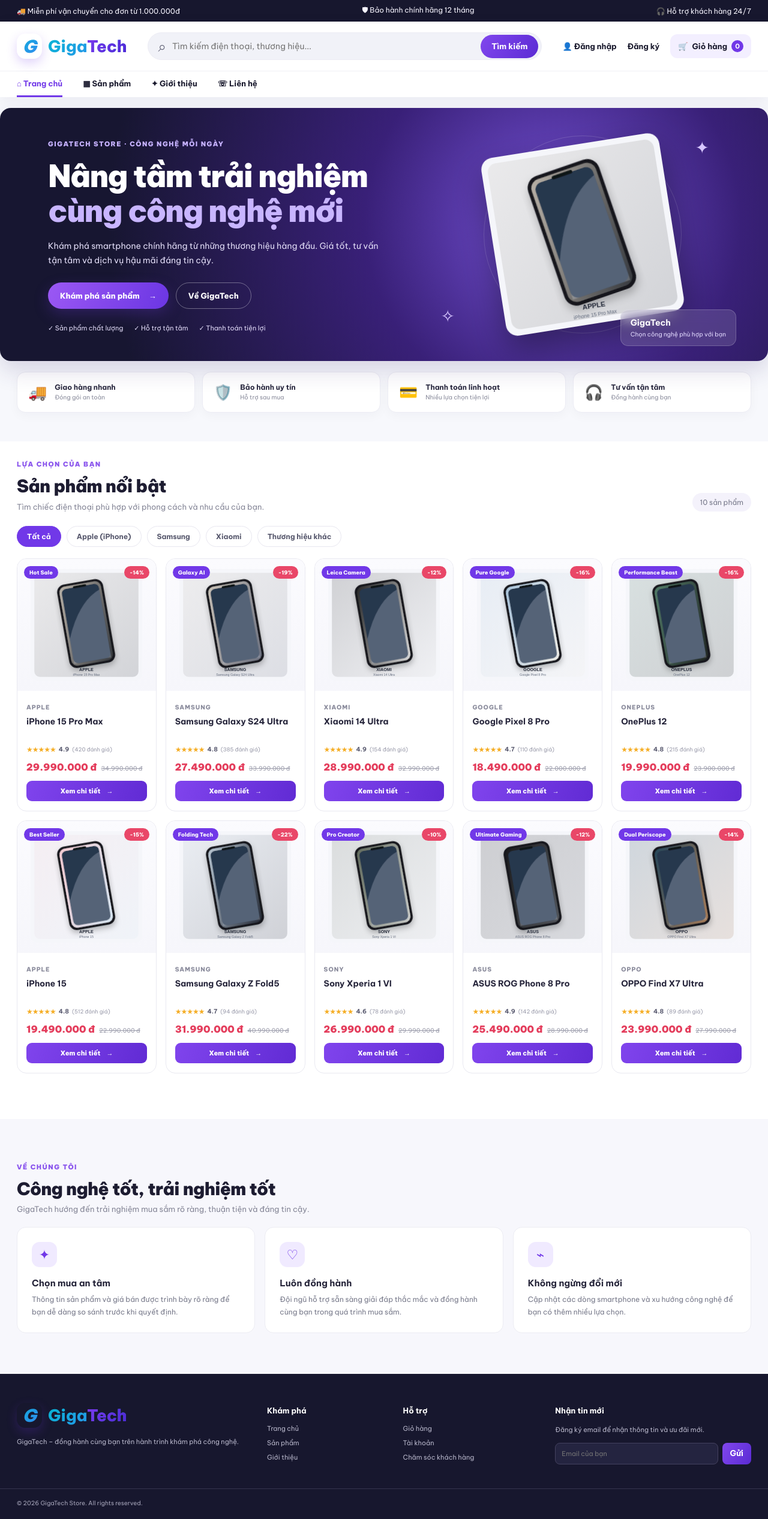
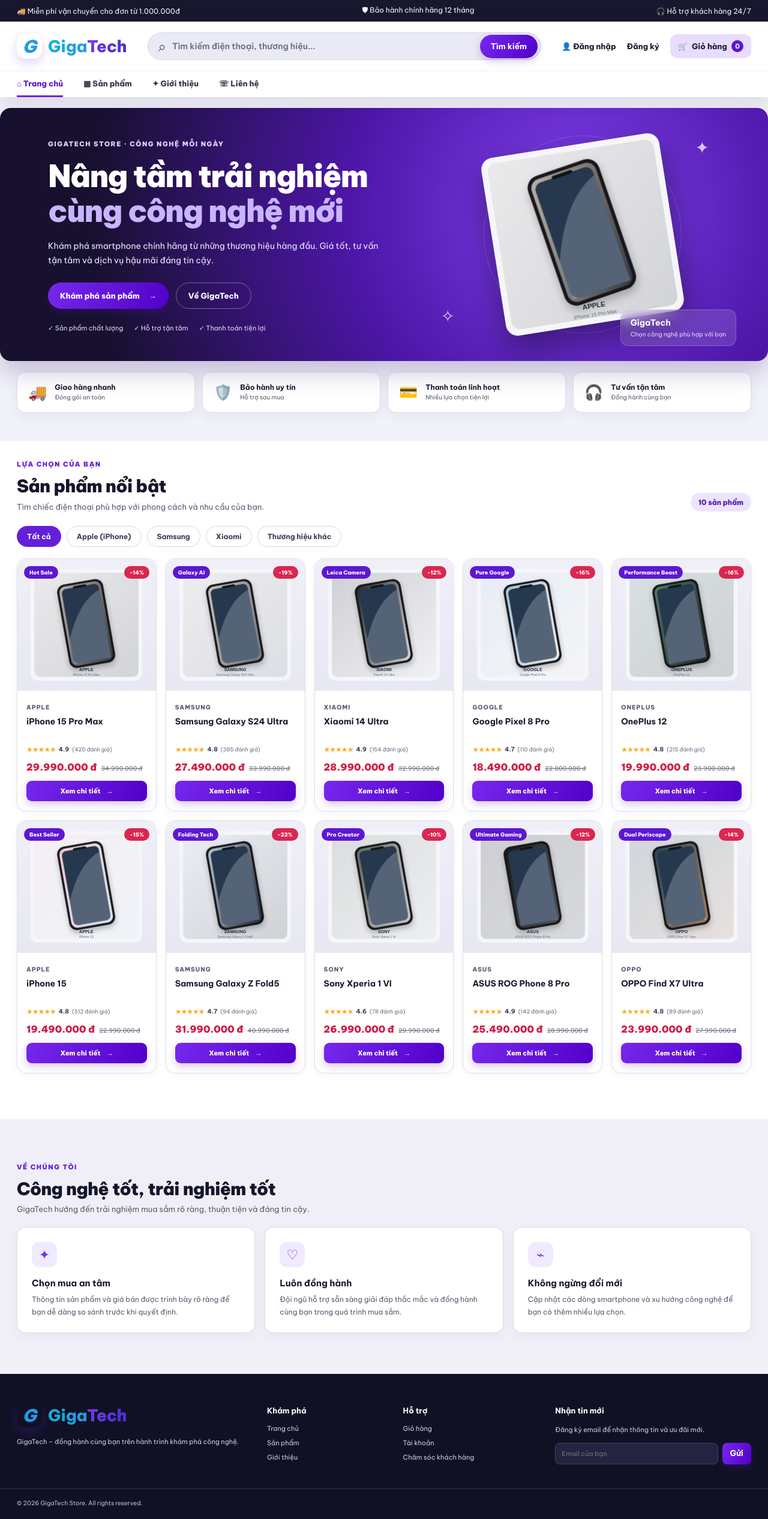
Before and after one commit to taizzz23/test1, a Flask app: page / in a window 1280 px wide. Shown: the whole page at 60% size. Run offline with Flask 3, Linux system fonts and the light colour scheme.

Commit message:
Improve storefront color contrast and notification styling

```diff
--- a/static/style.css
+++ b/static/style.css
@@ -1778,3 +1778,85 @@ body.storefront-page .modal-content a{color:inherit}
 @media(max-width:1100px){.store-product-grid{grid-template-columns:repeat(3,minmax(0,1fr))}.store-header-main{gap:18px}.store-actions{gap:10px}}
 @media(max-width:760px){body.storefront-page .container{padding-left:17px;padding-right:17px}.top-strip-inner{justify-content:center;min-height:32px}.top-strip-inner span:nth-child(2),.top-strip-inner span:nth-child(3){display:none}.store-header-main{grid-template-columns:1fr auto;gap:10px;padding-top:12px;padding-bottom:12px}.store-logo{font-size:23px}.store-search{grid-column:1/-1;grid-row:2;height:42px}.store-actions{gap:10px}.store-actions a span{display:none}.store-actions a{font-size:17px}.store-nav-inner{gap:23px;overflow:auto}.store-nav a{white-space:nowrap;font-size:11px}.store-hero{grid-template-columns:1fr;margin-top:12px}.store-hero-copy{padding:35px 25px 8px}.store-hero h1{font-size:35px}.store-hero-visual{min-height:220px}.hero-phone-image{height:205px}.hero-orbit{width:220px;height:220px}.orbit-two{width:165px;height:165px}.hero-floating-card{right:12px;bottom:12px}.store-benefits{gap:9px}.store-benefits span{font-size:9px}.store-trust{grid-template-columns:repeat(2,1fr);margin-bottom:30px}.store-trust>div{padding:12px}.store-product-grid{grid-template-columns:repeat(2,minmax(0,1fr));gap:10px}.store-product-photo{height:170px;padding:10px}.store-product-image{max-height:150px}.store-product-info{padding:12px}.store-product-info h3{font-size:12px;min-height:36px}.store-product-price strong{font-size:13px}.store-section-heading h2{font-size:24px}.store-about-grid{grid-template-columns:1fr}.store-footer-grid{grid-template-columns:1fr 1fr;gap:22px}}
 @media(max-width:420px){.store-product-photo{height:145px}.store-product-image{max-height:128px}.store-product-info h3{font-size:11px}.store-product-rating small{display:none}.store-product-price del{font-size:9px}.store-footer-grid{grid-template-columns:1fr}.store-actions{gap:7px}}
+
+
+/* ===== Higher contrast / vivid GigaTech storefront ===== */
+body.storefront-page {
+  --store-purple: #6420d8;
+  --store-purple-dark: #4b12b8;
+  --store-ink: #111326;
+  --store-muted: #555b70;
+  background: #f2f3f9;
+  color: #111326;
+}
+body.storefront-page .store-header { background: #fff; box-shadow: 0 5px 24px rgba(28,20,65,.12); }
+body.storefront-page .store-logo { color: #111326 !important; }
+body.storefront-page .store-search { background: #e9eaf3; border: 1px solid #d5d7e5; }
+body.storefront-page .store-search input { color: #17182c; font-weight: 600; }
+body.storefront-page .store-search input::placeholder { color: #666b80; opacity: 1; }
+body.storefront-page .store-search > span { color: #4d526b; }
+body.storefront-page .store-search button,
+body.storefront-page .store-newsletter button,
+body.storefront-page .store-add-btn,
+body.storefront-page .store-primary-btn {
+  background: linear-gradient(115deg,#7628ed 0%,#5100c9 100%);
+  color: #fff !important;
+  box-shadow: 0 5px 14px rgba(91,24,201,.24);
+}
+body.storefront-page .store-nav a { color: #34364d; font-weight: 800; }
+body.storefront-page .store-nav a:hover,
+body.storefront-page .store-nav a.active { color: #5b16d2; border-color: #6d24e8; }
+body.storefront-page .store-actions a { color: #202139; font-weight: 800; }
+body.storefront-page .store-cart { background: #e9ddff; }
+body.storefront-page .store-cart b { background: #5c16d4; }
+body.storefront-page .store-hero {
+  background: radial-gradient(circle at 75% 40%,#8040ed 0,#4d16a8 38%,#17102e 82%);
+  box-shadow: 0 18px 42px rgba(54,20,115,.25);
+}
+body.storefront-page .store-kicker { color: #6420d8; }
+body.storefront-page .store-hero .store-kicker { color: #e0ceff; }
+body.storefront-page .store-hero-copy p { color: #f0eaff; }
+body.storefront-page .store-trust > div { border-color: #dedff0; box-shadow: 0 6px 20px rgba(30,25,70,.07); }
+body.storefront-page .store-trust b { color: #17182e; }
+body.storefront-page .store-trust small { color: #555b70; }
+body.storefront-page .store-catalog { background: #fff; }
+body.storefront-page .store-section-heading h2 { color: #15162b; }
+body.storefront-page .store-section-heading p { color: #555b70; }
+body.storefront-page .product-count { background: #ece5ff; color: #4e16b5; font-weight: 800; }
+body.storefront-page .store-brand-chip { border-color: #d8d6e6; color: #37394f !important; }
+body.storefront-page .store-brand-chip:hover,
+body.storefront-page .store-brand-chip.active { background: #6420d8; border-color: #6420d8; color: #fff !important; }
+body.storefront-page .store-product-card { border-color: #dedfea; box-shadow: 0 3px 12px rgba(24,24,55,.045); }
+body.storefront-page .store-product-photo { background: linear-gradient(180deg,#f0eff8,#e7e8f2); }
+body.storefront-page .store-product-brand { color: #565b70; }
+body.storefront-page .store-product-info h3 { color: #17182d; }
+body.storefront-page .store-product-rating b { color: #34364c; }
+body.storefront-page .store-product-rating small,
+body.storefront-page .store-product-price del { color: #656a7e; }
+body.storefront-page .store-product-price strong { color: #d51d45; }
+body.storefront-page .store-product-badge { background: #5c18d1; }
+body.storefront-page .store-discount { background: #d92750; }
+body.storefront-page .store-about { background: #f0eff8; }
+body.storefront-page .store-about-card { border-color: #dcdbea; box-shadow: 0 5px 18px rgba(24,24,55,.04); }
+body.storefront-page .store-about-card h3 { color: #17182d; }
+body.storefront-page .store-about-card p { color: #555b70; }
+body.storefront-page .store-footer { background: #111126; }
+body.storefront-page .store-footer p,
+body.storefront-page .store-footer-grid > div > a:not(.logo) { color: #d0cee1; }
+body.storefront-page .store-footer-bottom { color: #c0bdd5; }
+body.storefront-page .flash-stack { top: 112px; right: 18px; max-width: min(390px,calc(100vw - 36px)); gap: 9px; }
+body.storefront-page .toast {
+  background: #17172e;
+  color: #fff;
+  border: 1px solid #8b5cf6;
+  border-left: 5px solid #7c3aed;
+  border-radius: 11px;
+  padding: 13px 17px;
+  font-size: 13px;
+  font-weight: 700;
+  line-height: 1.45;
+  box-shadow: 0 10px 28px rgba(18,12,45,.28);
+}
+@media(max-width:760px) {
+  body.storefront-page .flash-stack { top: 125px; right: 10px; max-width: calc(100vw - 20px); }
+}
```
